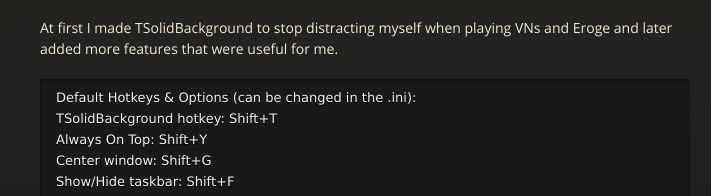
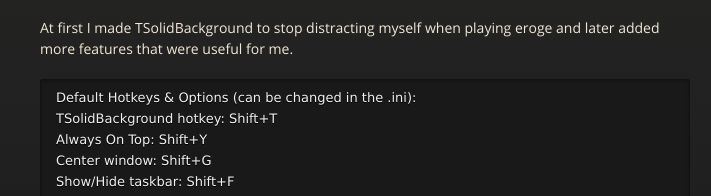
Before and after one commit to Onurtag/TSolidBackground, a plain HTML site: page index.html in a window 1280 px wide. Shown: the part 405-601 px from the top of the page, 275-986 px from the left. Drawn offline with nearby package versions, Linux system fonts and the light colour scheme.

Commit message:
Site Finished

```diff
--- a/index.html
+++ b/index.html
@@ -45,7 +45,7 @@
 <p>TSolidBackground allows you to immerse in a window completely by creating a solid background and hiding window borders.<br>
 In a different saying, it tries to mimic fullscreen for any window without resizing it.  </p>
 
-<p>At first I made TSolidBackground to stop distracting myself when playing VNs and Eroge
+<p>At first I made TSolidBackground to stop distracting myself when playing eroge
 and later added more features that were useful for me.</p>
 
 <pre><code>Default Hotkeys &amp; Options (can be changed in the .ini):
```
